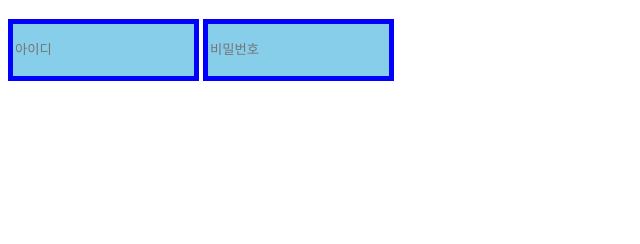
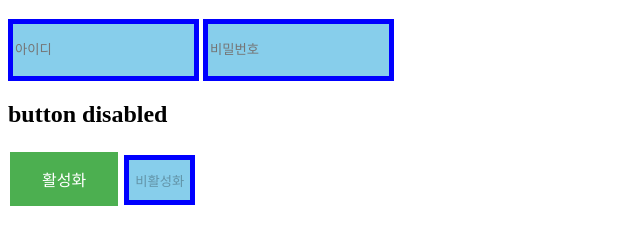
Before and after one commit to Yeeanj/yj, a plain HTML site: page 04-css/01-속성선택자.html in a window 1280 px wide. Shown: the part 70-314 px from the top of the page, without its empty margins (0-640 px from the left). Drawn offline with Linux system fonts and the light colour scheme.

Commit message:
disabled

```diff
--- a/04-css/01-속성선택자.html
+++ b/04-css/01-속성선택자.html
@@ -20,5 +20,27 @@
         background: pink;
       }
     </style>
+    <br />
+    <h2>button disabled</h2>
+    <div class="button">활성화</div>
+    <input type="button" value="비활성화" disabled />
+    <style>
+      .button {
+        background-color: #4caf50; /* Green */
+        border: none;
+        color: white;
+        padding: 15px 32px;
+        text-align: center;
+        text-decoration: none;
+        display: inline-block;
+        font-size: 16px;
+        margin: 4px 2px;
+        cursor: pointer;
+      }
+      .button:disabled {
+        opacity: 0.6;
+        cursor: not-allowed;
+      }
+    </style>
   </body>
 </html>
```
